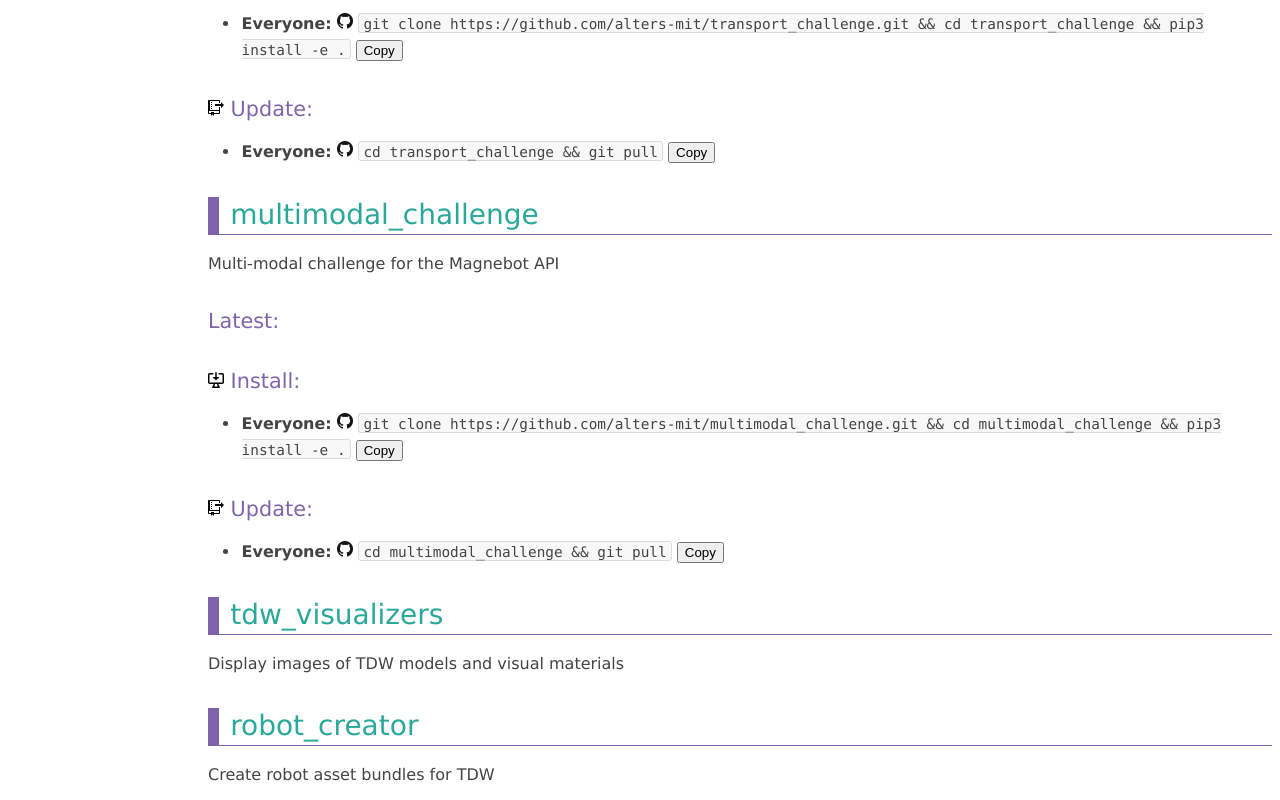
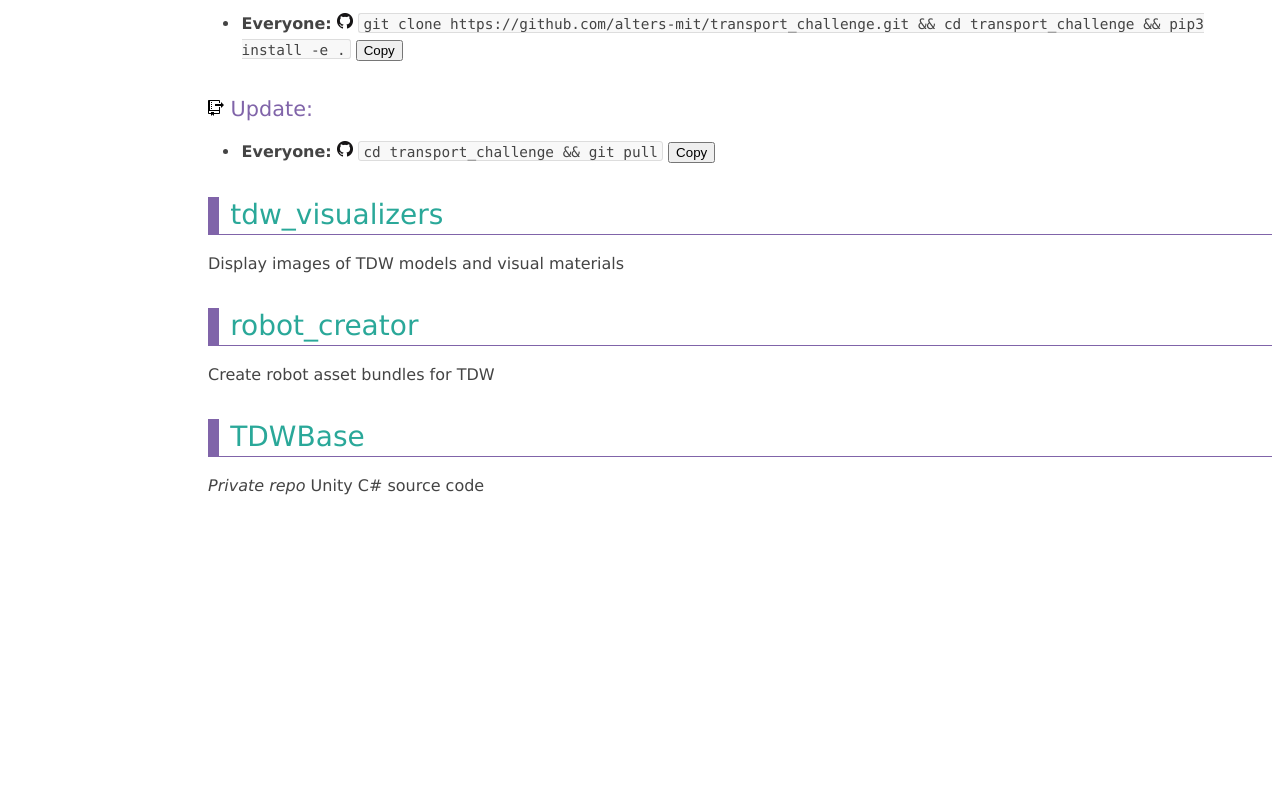
Before and after one commit to alters-mit/alters-mit.github.io, a plain HTML site: page index.html in a window 1280 px wide. Shown: the part 1886-2686 px from the top of the page. After the commit the page ends 2397 px from the top, so only its background shows below. Drawn offline with Linux system fonts and the light colour scheme; no server answers.

Commit message:
removed multimodal challenge

```diff
--- a/index.html
+++ b/index.html
@@ -19,7 +19,7 @@
  }
 
     $('head').append('<link rel="stylesheet" type="text/css" href="css/purple.css">');
-    const repos = ["threedworld-mit/tdw", "alters-mit/magnebot", "alters-mit/tdw_physics", "alters-mit/tdw_image_dataset", "alters-mit/transport_challenge", "alters-mit/multimodal_challenge"];
+    const repos = ["threedworld-mit/tdw", "alters-mit/magnebot", "alters-mit/tdw_physics", "alters-mit/tdw_image_dataset", "alters-mit/transport_challenge"];
     const unity_urls = ["https://github.com/threedworld-mit/tdw_visualizers", "https://github.com/alters-mit/robot_creator"];
     const pypi_icon = '<img src="images/pypi.png" alt="pypi">';
     const github_icon = '<img src="images/github.png" alt="pypi">';
@@ -33,8 +33,7 @@
         "High-level API for the TDW Magnebot",
         "Generic structures to create TDW physics datasets",
         "Generate a synthetic image dataset",
-        "Extension of the Magnebot API for the Transport Challenge",
-        "Multi-modal challenge for the Magnebot API"];
+        "Extension of the Magnebot API for the Transport Challenge"];
 
     // The spacer string for install scripts.
     let spacer = " ???? ";
@@ -173,15 +172,29 @@
     });
 
     // Append Unity repos.
-    const unit_descriptions = ["Display images of TDW models and visual materials", "Create robot asset bundles for TDW"];
+    const unity_descriptions = ["Display images of TDW models and visual materials", "Create robot asset bundles for TDW"];
     unity_urls.forEach(function(unity_url, i) {
         // Source: https://stackoverflow.com/a/16848676
         let unity_name = /(\/)(?!.*\/)(.*)/.exec(unity_url)[2];
         let unity_div = '<div id="' + unity_name + '">\n';
-        unity_div += '<h2><a href="' + unity_url + '">' + unity_name + "</a></h2>\n\n<p>" + unit_descriptions[i] + "</p>\n\n";
+        unity_div += '<h2><a href="' + unity_url + '">' + unity_name + "</a></h2>\n\n<p>" + unity_descriptions[i] + "</p>\n\n";
         unity_div += "</div>\n\n";
         $("body").append(unity_div);
     });
+
+    // Append private repos.
+    const private_descriptions = ["Unity C# source code"];
+    const private_urls = ["https://github.com/neuroailab/TDWBase"];
+    const private_repo_names = ["TDWBase"];
+    private_urls.forEach(function(private_url, i) {
+        // Source: https://stackoverflow.com/a/16848676
+        let repo_name = private_repo_names[i];
+        let repo_div = '<div id="' + repo_name + '">\n';
+        repo_div += '<h2><a href="' + private_url + '">' + repo_name + "</a></h2>\n\n<p><i>Private repo</i> " + private_descriptions[i] + "</p>\n\n";
+        repo_div += "</div>\n\n";
+        $("body").append(repo_div);
+    });
+
 
     // Build the sidebar.
     let sidebar = '<div class="sidenav" id="toc">\n';
```
